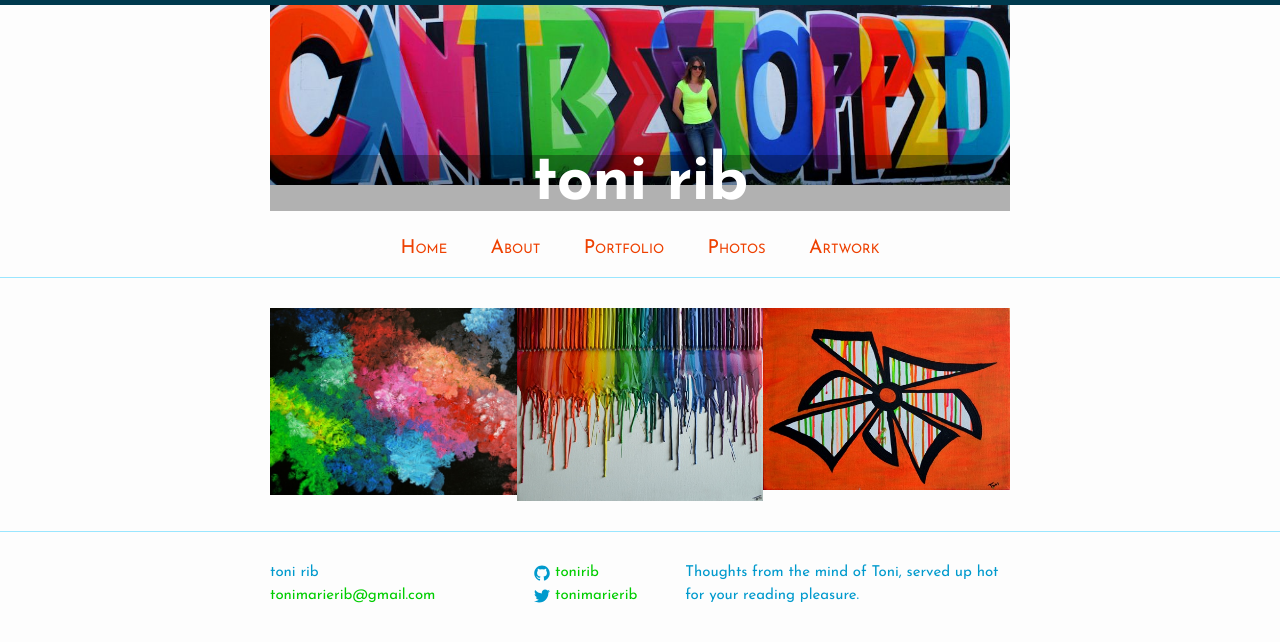
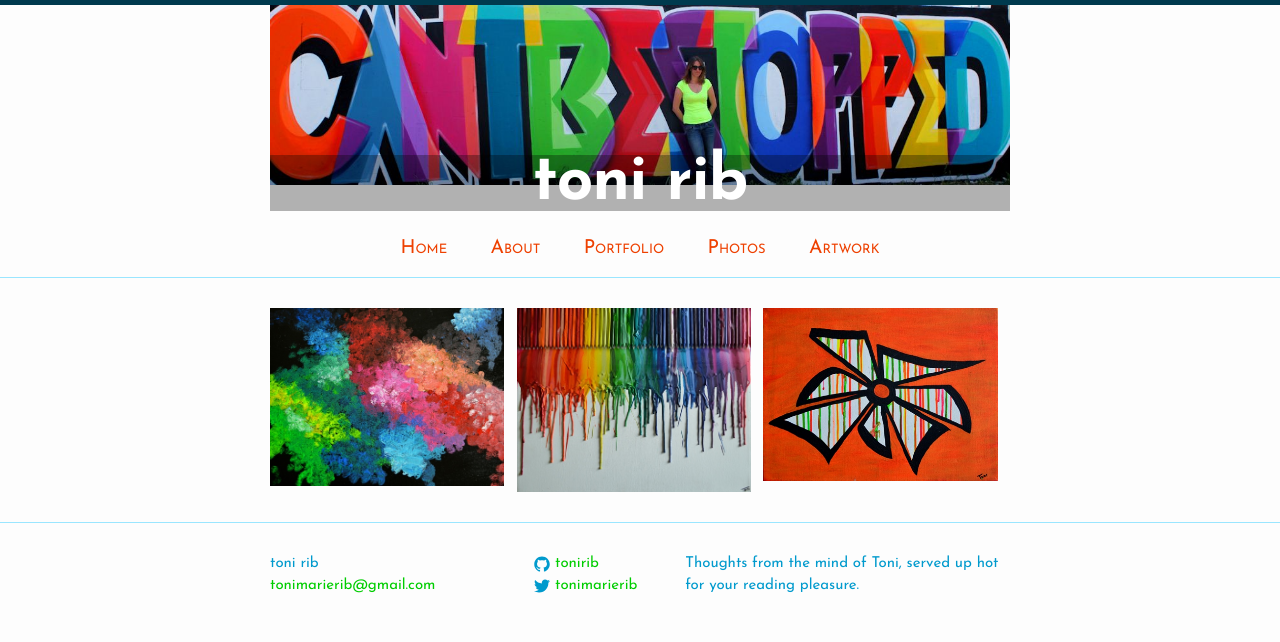
Before and after one commit to ToniRib/personal-blog, a Jekyll site: the page built from artwork.html, in a window 1280 px wide. Shown: the top 642 px of the page. Built offline with Jekyll 4.4.1, drawn with Linux system fonts in a browser that asks for light colours.

Commit message:
updates size of artwork images

```diff
--- a/_sass/_layout.scss
+++ b/_sass/_layout.scss
@@ -278,3 +278,11 @@
 .col-1-3 {
   width: 33.3333333%;
 }
+
+/**
+ * Artwork
+ */
+
+.artwork-img {
+  width: 95%;
+}
--- a/artwork.html
+++ b/artwork.html
@@ -5,15 +5,15 @@ layout: default
 
   <section class="row">
     <div class="col-1-3">
-      <img src="{{ site.baseurl }}/images/colors1.jpg" alt="colorful image" />
+      <img class="artwork-img" src="{{ site.baseurl }}/images/colors1.jpg" alt="colorful image" />
     </div>
 
     <div class="col-1-3">
-      <img src="{{ site.baseurl }}/images/crayon_painting.jpg" alt="crayon drip image" />
+      <img class="artwork-img" src="{{ site.baseurl }}/images/crayon_painting.jpg" alt="crayon drip image" />
     </div>
 
     <div class="col-1-3">
-      <img src="{{ site.baseurl }}/images/drip_painting.jpg" alt="paint drip image" />
+      <img class="artwork-img" src="{{ site.baseurl }}/images/drip_painting.jpg" alt="paint drip image" />
     </div>
   </section>
 
```
Also changed, not shown: 3 other files.
